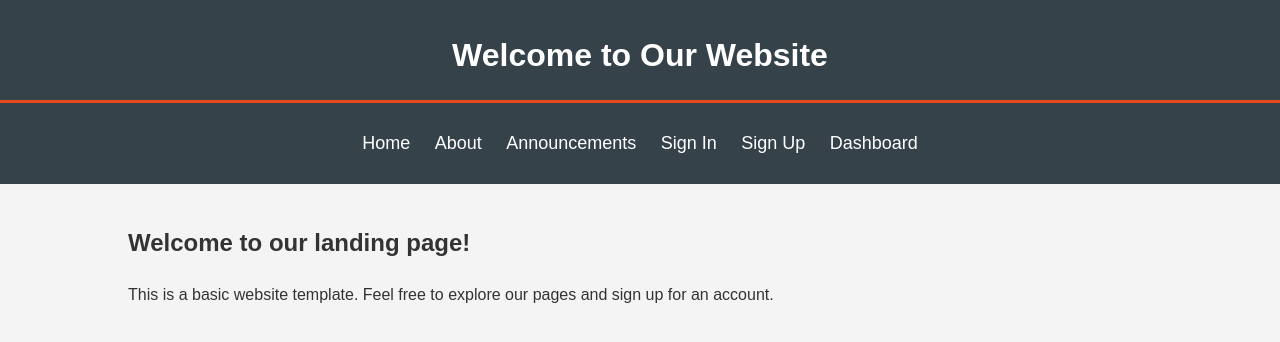
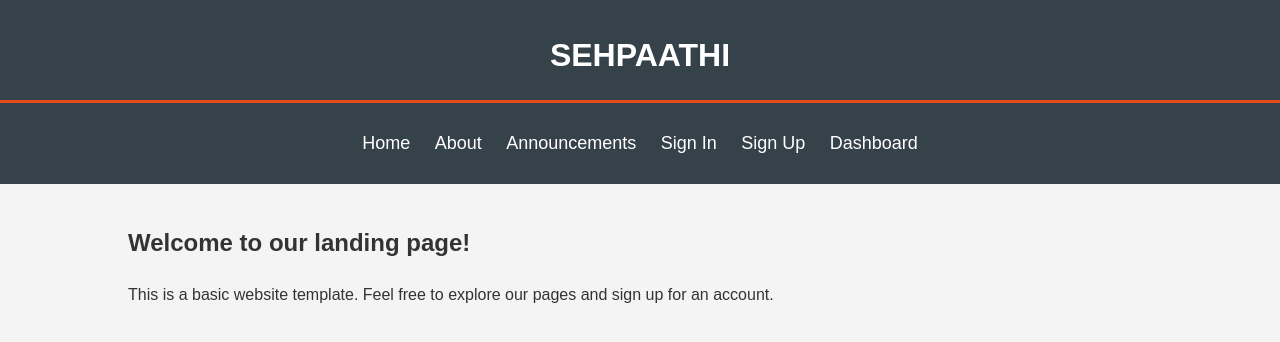
Before and after one commit to raunnieo/website, a plain HTML site: page index.html in a window 1280 px wide. Drawn offline with Linux system fonts and the light colour scheme.

Commit message:
Update index.html

```diff
--- a/index.html
+++ b/index.html
@@ -3,12 +3,12 @@
 <head>
     <meta charset="UTF-8">
     <meta name="viewport" content="width=device-width, initial-scale=1.0">
-    <title>Welcome to Our Website</title>
+    <title>SEHPAATHI</title>
     <link rel="stylesheet" href="styles.css">
 </head>
 <body>
     <header>
-        <h1>Welcome to Our Website</h1>
+        <h1>SEHPAATHI</h1>
     </header>
     <nav>
         <ul>
```
